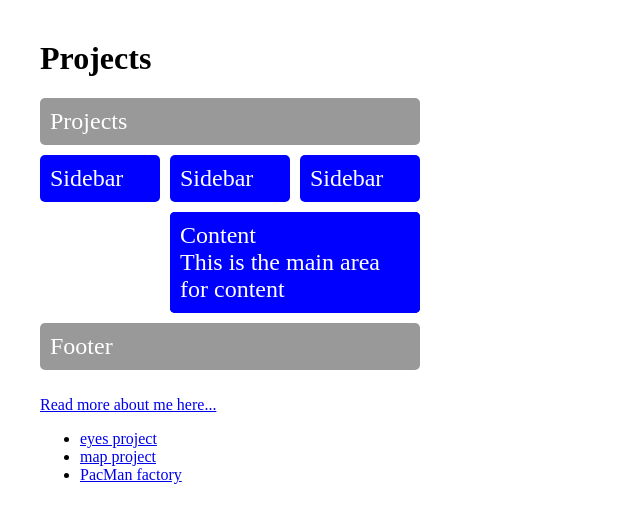
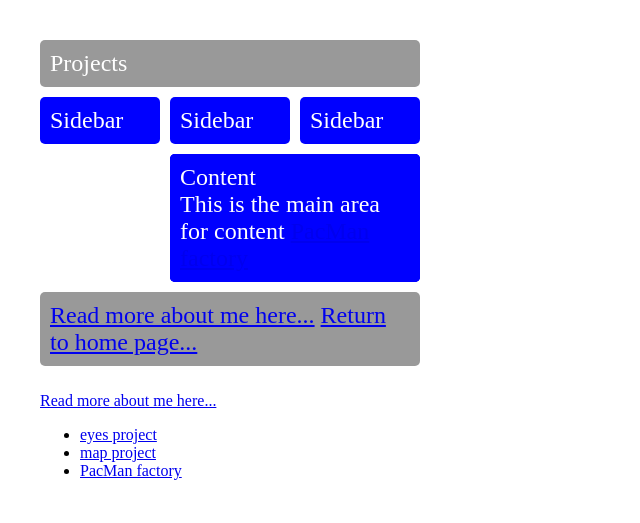
Before and after one commit to joanne-dehnbostel/joanne-dehnbostel.github.io, a Jekyll site: the page Projects/index.html, which Jekyll copies as it is, in a window 1280 px wide. Shown: the top 523 px of the page, without its empty margins (0-640 px from the left). Built offline with Jekyll 4.4.1, drawn with Linux system fonts in a browser that asks for light colours.

Commit message:
Update index.html

```diff
--- a/Projects/index.html
+++ b/Projects/index.html
@@ -2,7 +2,6 @@
 
 
 		<div class="about">
-			<h1>Projects</h1>
 			<html>
 
 <head>
@@ -18,11 +17,14 @@
 		<a href="https://joanne-dehnbostel.github.io/I-will-be-watching-you.io/">eyes project</a></div>
 	    <div class="box sidebar">Sidebar</div>
         <div class="box content">Content
-            <br /> This is the main area for content</div>
+            <br /> This is the main area for content
+	    <a href="https://joanne-dehnbostel.github.io/thepathtoharvard/">map project</a></div>
 	    <div class="box sidebar">Sidebar</div>
         <div class="box content">Content
-            <br /> This is the main area for content</div>
-        <div class="box footer">Footer</div>
+            <br /> This is the main area for content
+	    <a href="https://joanne-dehnbostel.github.io/pacmangame/">PacMan factory</a></div>
+        <div class="box footer"><a href="/About">Read more about me here...</a>
+	    <a href="/Home">Return to home page...</a></div>
     </div>
 </body>
 
```
